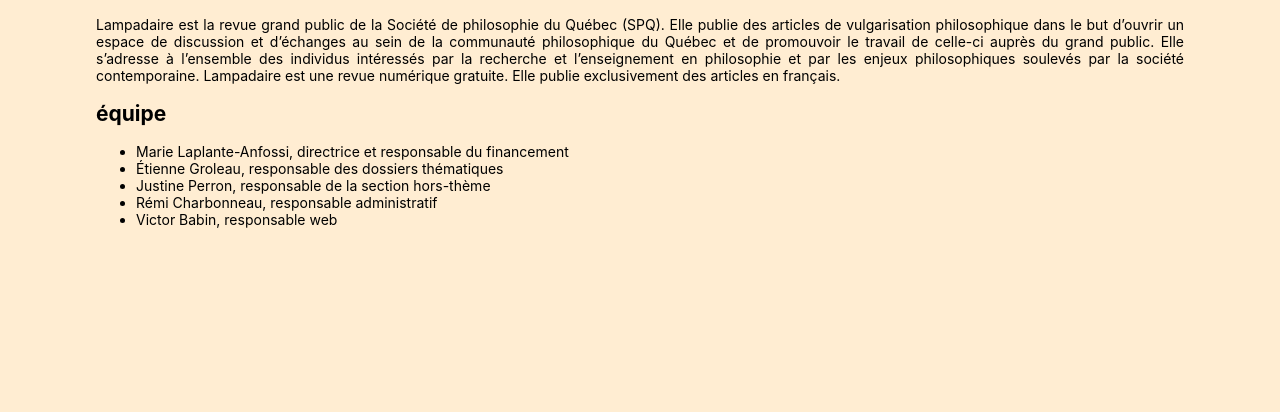
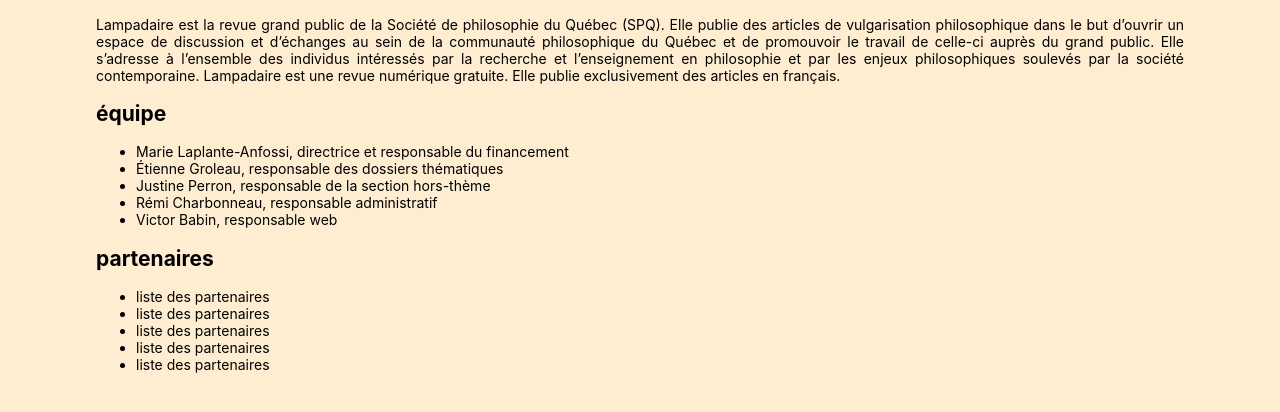
Before and after one commit to vicbab/lampadaire, a Flask app: page /a-propos in a window 1280 px wide. Shown: the part 375-787 px from the top of the page. Run offline with Flask 3, Linux system fonts and the light colour scheme; data that the repository does not hold is empty.

Commit message:
Update a-propos.html

```diff
--- a/templates/a-propos.html
+++ b/templates/a-propos.html
@@ -19,5 +19,14 @@
 	<li>Victor Babin, responsable web</li>
 </ul>
 
+<h2>partenaires</h2>
+<ul>
+	<li>liste des partenaires</li>
+	<li>liste des partenaires</li>
+	<li>liste des partenaires</li>
+	<li>liste des partenaires</li>
+	<li>liste des partenaires</li>
+</ul>
+
 	</body>
 </html>
```
